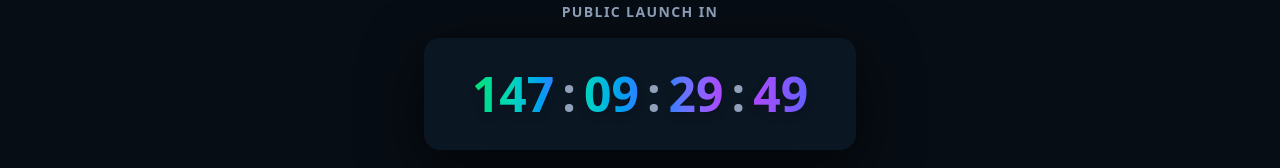
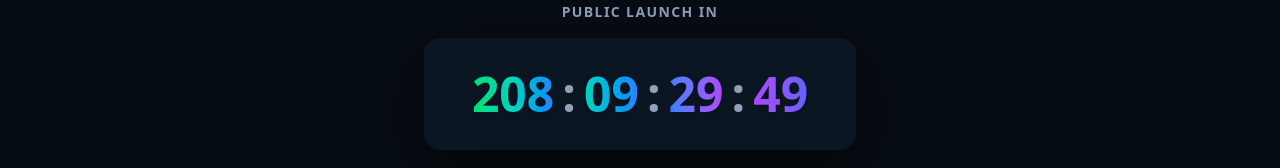
Before and after one commit to Chirag-wamanacharya12/Startup-arogyamitraa_preregistration_page, a Next.js app: page / in a window 1280 px wide. Shown: the part 430-598 px from the top of the page. Built offline with nearby package versions, Linux system fonts and the light colour scheme.

Commit message:
updated launch date

```diff
--- a/components/CountdownTimer.tsx
+++ b/components/CountdownTimer.tsx
@@ -14,7 +14,7 @@ export default function CountdownTimer() {
 
   useEffect(() => {
     setMounted(true);
-    const launchDate = new Date('June 21, 2026 00:00:00').getTime();
+    const launchDate = new Date('August 21, 2026 00:00:00').getTime();
 
     const updateCountdown = () => {
       const now = new Date().getTime();
```
